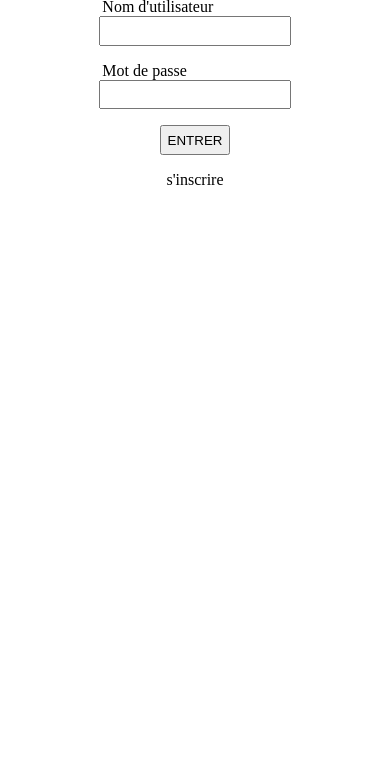
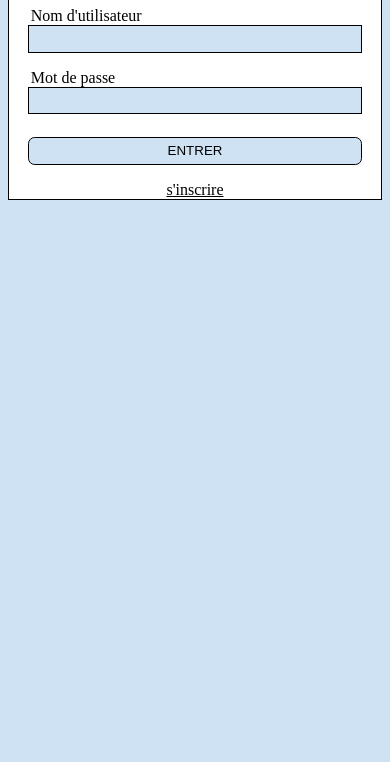
Before and after one commit to Mitch73/Kwick, a plain HTML site: page index.html in a window 390 px wide. Shown: the part 82-844 px from the top of the page. Drawn offline with Linux system fonts and the light colour scheme.

Commit message:
modif css et ajoute du js

```diff
--- a/css/style.css
+++ b/css/style.css
@@ -1,4 +1,11 @@
 @media all and (max-width: 699px) and (min-width: 320px){
+    body{
+        background: #cfe2f3;
+    }
+    .form{
+        border: 1px solid #000;
+        background: #fff;
+    }
     h1{
         text-align: center;
     }
@@ -8,17 +15,27 @@
     }
     section{
         display: grid;
-        justify-content: center;
-        width: 100%;
+        margin: auto;
+        width: 90%;
     }
     section label{
         margin-left: 0.2em;
     }
     section input{
         padding: 0.4em;
+        background: #cfe2f3;
+        border: 1px solid #000;
     }
     button{
+        background: #cfe2f3;
+        text-align: center;
+        border: 1px solid #000;
+        border-radius: 0.5em;
         padding: 0.4em;
-        width: 100%;
+        margin-top: 0.5em;
+    }
+    a{
+        text-decoration: underline;
+        text-align: center;
     }
 }
--- a/index.html
+++ b/index.html
@@ -8,7 +8,7 @@
     <title>KWICK</title>
 </head>
 <body>
-    <form action="">
+    <form action="" method="get" class="form">
         <h1>KWICK</h1>
     <div id="form">
         <section id="name">
@@ -20,12 +20,13 @@
     		<input type="text" name="passe" id="passe" required>
         </section>
         <section>
-            <button>ENTRER</button>
+            <button id="btn">ENTRER</button>
         </section>
         <section>
             <a>s'inscrire</a>
         </section>
     </div>
     </form>
+    <script src="main.js"></script>
 </body>
 </html>
--- /dev/null
+++ b/main.js
@@ -0,0 +1,6 @@
+
+
+let btn = document.getElementById('btn')
+.addEventListener("click", function entrerBtn(){
+    // console.log('');
+}, false)
```
Also changed, not shown: inscription.html (+1 -1 lines), privée.html (+1 -6 lines).
